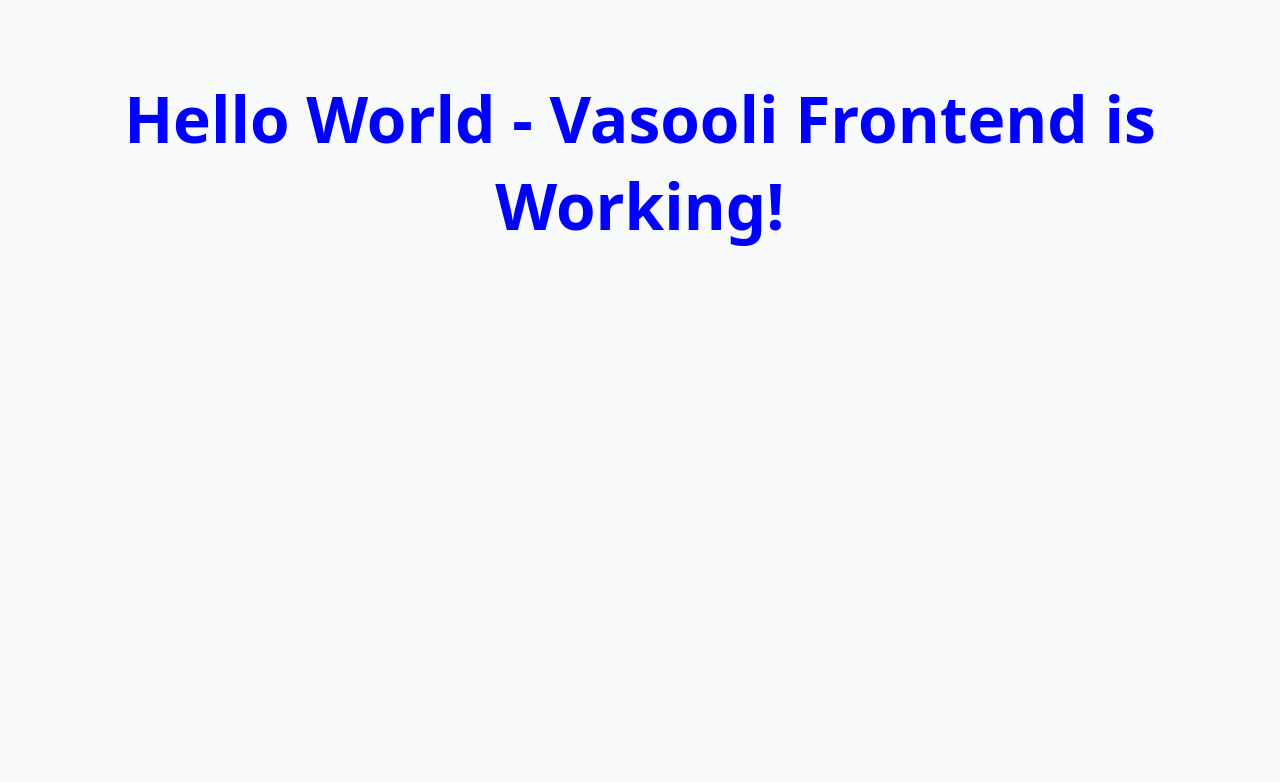
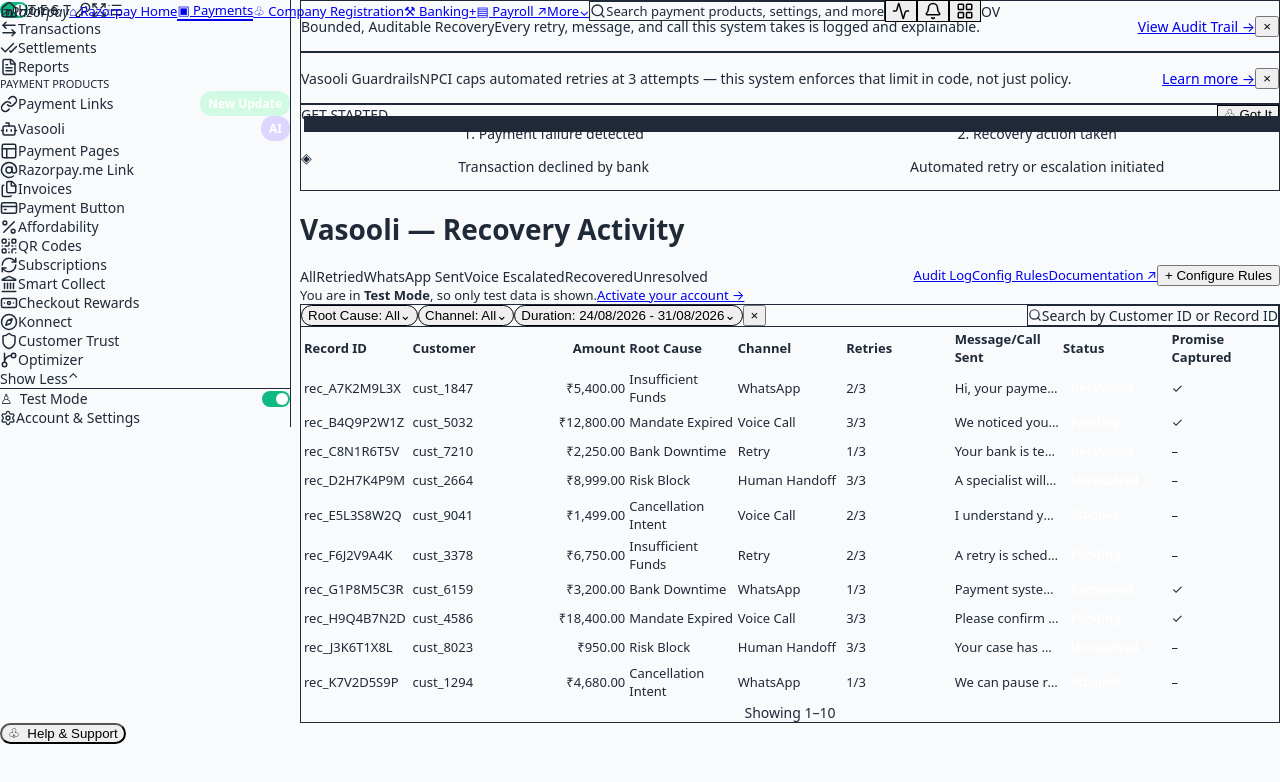
Before and after one commit to Om-Varma12/vasooli, a React (Vite) app in the folder frontend/: page / in a window 1280 px wide. Shown: the top 782 px of the page. Built offline with nearby package versions, Linux system fonts and the light colour scheme.

Commit message:
feat(frontend): restore full dashboard after confirming core setup works

```diff
--- a/frontend/src/App.tsx
+++ b/frontend/src/App.tsx
@@ -1,9 +1,74 @@
-import React from 'react';
+import React, { useState } from 'react';
+import { Header } from './components/layout/Header';
+import { Sidebar } from './components/layout/Sidebar';
+import { TopStatusBar } from './components/layout/TopStatusBar';
+import { Banner } from './components/ui';
+import { GetStarted } from './components/features/GetStarted';
+import { RecoveryActivityHeader } from './components/features/RecoveryActivityHeader';
+import { RecoveryTable } from './components/features/RecoveryTable';
+import { RecoveryRecord } from './types';
+
+const MOCK_DATA: RecoveryRecord[] = [
+  { id: "rec_A7K2M9L3X", customer: "cust_1847", amount: "₹5,400.00", rootCause: "Insufficient Funds", channel: "WhatsApp", retries: "2/3", message: "Hi, your payment failed. Please retry...", status: "Recovered", promiseCaptured: "✓" },
+  { id: "rec_B4Q9P2W1Z", customer: "cust_5032", amount: "₹12,800.00", rootCause: "Mandate Expired", channel: "Voice Call", retries: "3/3", message: "We noticed your mandate has expired...", status: "Pending", promiseCaptured: "✓" },
+  { id: "rec_C8N1R6T5V", customer: "cust_7210", amount: "₹2,250.00", rootCause: "Bank Downtime", channel: "Retry", retries: "1/3", message: "Your bank is temporarily unavailable...", status: "Recovered", promiseCaptured: "–" },
+  { id: "rec_D2H7K4P9M", customer: "cust_2664", amount: "₹8,999.00", rootCause: "Risk Block", channel: "Human Handoff", retries: "3/3", message: "A specialist will help complete your payment...", status: "Unresolved", promiseCaptured: "–" },
+  { id: "rec_E5L3S8W2Q", customer: "cust_9041", amount: "₹1,499.00", rootCause: "Cancellation Intent", channel: "Voice Call", retries: "2/3", message: "I understand you would like to cancel...", status: "Stopped", promiseCaptured: "–" },
+  { id: "rec_F6J2V9A4K", customer: "cust_3378", amount: "₹6,750.00", rootCause: "Insufficient Funds", channel: "Retry", retries: "2/3", message: "A retry is scheduled for your account...", status: "Pending", promiseCaptured: "–" },
+  { id: "rec_G1P8M5C3R", customer: "cust_6159", amount: "₹3,200.00", rootCause: "Bank Downtime", channel: "WhatsApp", retries: "1/3", message: "Payment systems are recovering. We will retry...", status: "Recovered", promiseCaptured: "✓" },
+  { id: "rec_H9Q4B7N2D", customer: "cust_4586", amount: "₹18,400.00", rootCause: "Mandate Expired", channel: "Voice Call", retries: "3/3", message: "Please confirm a convenient payment date...", status: "Pending", promiseCaptured: "✓" },
+  { id: "rec_J3K6T1X8L", customer: "cust_8023", amount: "₹950.00", rootCause: "Risk Block", channel: "Human Handoff", retries: "3/3", message: "Your case has been routed to our support team...", status: "Unresolved", promiseCaptured: "–" },
+  { id: "rec_K7V2D5S9P", customer: "cust_1294", amount: "₹4,680.00", rootCause: "Cancellation Intent", channel: "WhatsApp", retries: "1/3", message: "We can pause reminders if you need assistance...", status: "Stopped", promiseCaptured: "–" },
+];
 
 function App() {
+  const [activeTab, setActiveTab] = useState('payments');
+  const [testMode, setTestMode] = useState(true);
+  const [showGetStarted, setShowGetStarted] = useState(true);
+  const [banners, setBanners] = useState([
+    { id: 'a', title: 'Bounded, Auditable Recovery', content: 'Every retry, message, and call this system takes is logged and explainable.', linkText: 'View Audit Trail', variant: 'default' as const },
+    { id: 'b', title: 'Vasooli Guardrails', content: 'NPCI caps automated retries at 3 attempts — this system enforces that limit in code, not just policy.', linkText: 'Learn more', variant: 'info' as const },
+  ]);
+
+  const removeBanner = (id: string) => {
+    setBanners(prev => prev.filter(b => b.id !== id));
+  };
+
   return (
-    <div style={{ padding: '2rem', fontSize: '2rem', color: 'blue', textAlign: 'center' }}>
-      <h1>Hello World - Vasooli Frontend is Working!</h1>
+    <div className="shell min-h-screen bg-bg">
+      <Header activeTab={activeTab} setActiveTab={setActiveTab} />
+      <Sidebar testMode={testMode} setTestMode={setTestMode} />
+      <TopStatusBar testMode={testMode} setTestMode={setTestMode} />
+
+      <main className="ml-[300px] pt-24 pl-1 pr-2 pb-16">
+        {banners.map(banner => (
+          <Banner
+            key={banner.id}
+            title={banner.title}
+            content={banner.content}
+            linkText={banner.linkText}
+            variant={banner.variant}
+            onClose={() => removeBanner(banner.id)}
+          />
+        ))}
+
+        {showGetStarted && (
+          <GetStarted onClose={() => setShowGetStarted(false)} />
+        )}
+
+        <RecoveryActivityHeader activeTab={activeTab} setActiveTab={setActiveTab} />
+
+        <div className="bg-orange-50 rounded px-4 py-2 text-[13px] mb-3">
+          You are in <b>Test Mode</b>, so only test data is shown.
+          <a href="#" className="text-blue ml-1 hover:underline">Activate your account →</a>
+        </div>
+
+        <RecoveryTable data={MOCK_DATA} />
+      </main>
+
+      <button className="fixed bottom-5 right-7 z-40 bg-ink hover:bg-slate-950 text-white rounded-full px-5 py-3 text-xs font-semibold transition-colors">
+        ♧ &nbsp;Help &amp; Support
+      </button>
     </div>
   );
 }
```
